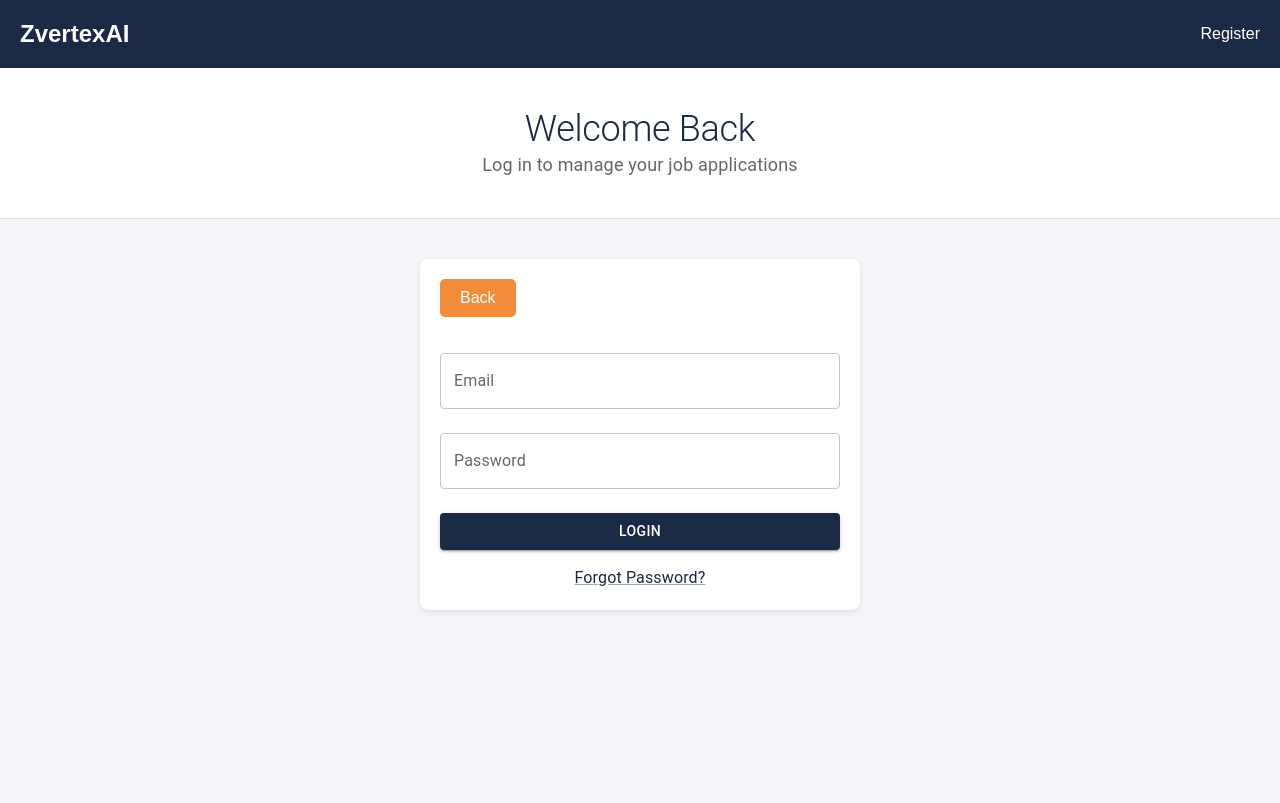
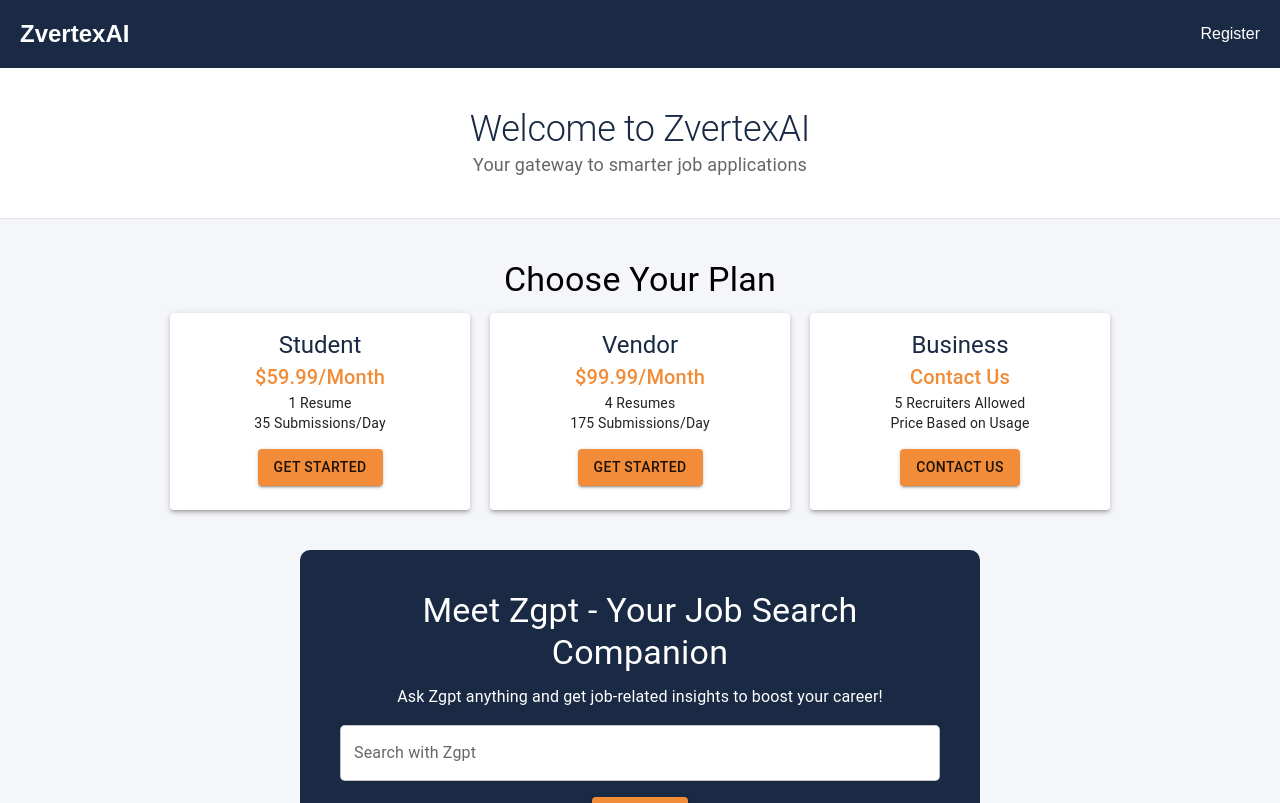
Before and after one commit to Mskumar224/Zvertex, a React (Create React App) app in the folder client/: page / in a window 1280 px wide. Shown: the top 803 px of the page. Built offline with nearby package versions, Linux system fonts and the light colour scheme; no server answers.

Commit message:
Errors resolved on Render deployment level

```diff
--- a/client/src/components/Login.js
+++ b/client/src/components/Login.js
@@ -1,15 +1,17 @@
 import React, { useState } from 'react';
-import { TextField, Button, Typography, Link } from '@mui/material';
+import { TextField, Button, Typography, Link, Card, CardContent, Box } from '@mui/material';
 import axios from 'axios';
 import { useHistory } from 'react-router-dom';
 
 function Login({ setUser }) {
   const [email, setEmail] = useState('');
   const [password, setPassword] = useState('');
+  const [searchQuery, setSearchQuery] = useState('');
+  const [searchResult, setSearchResult] = useState('');
   const history = useHistory();
 
-  const apiUrl = process.env.REACT_APP_API_URL || 'http://localhost:5000';
-  console.log('API URL being used:', apiUrl); // Debug the API URL
+  const apiUrl = process.env.REACT_APP_API_URL || 'https://zvertexai-orzv.onrender.com';
+  console.log('API URL being used:', apiUrl);
 
   const handleSubmit = async (e) => {
     e.preventDefault();
@@ -19,9 +21,26 @@ function Login({ setUser }) {
       setUser({ subscriptionType: res.data.subscriptionType });
       history.push('/dashboard');
     } catch (err) {
-      console.error('Login Error:', err.response); // Log full error details
+      console.error('Login Error:', err.response);
       alert(err.response?.data.msg || 'Login failed');
     }
+  };
+
+  const handleSearch = (e) => {
+    e.preventDefault();
+    if (!searchQuery.trim()) {
+      setSearchResult('Please enter a search term!');
+      return;
+    }
+
+    // Simulate a search response with job-related suggestions
+    const jobSuggestions = [
+      `Looking for "${searchQuery}"? How about exploring job opportunities in this field? Subscribe to our STUDENT plan for $59.99/month and submit your resume to 35 jobs daily!`,
+      `Your search for "${searchQuery}" could lead to a great career! Our VENDOR plan at $99.99/month lets you manage 4 resumes with 175 submissions per day.`,
+      `Interested in "${searchQuery}"? Businesses can hire top talent with our BUSINESS plan—contact us for custom pricing!`,
+    ];
+    const randomSuggestion = jobSuggestions[Math.floor(Math.random() * jobSuggestions.length)];
+    setSearchResult(randomSuggestion);
   };
 
   const goHome = () => history.push('/');
@@ -34,11 +53,88 @@ function Login({ setUser }) {
           <Link href="/register">Register</Link>
         </div>
       </div>
+
+      {/* Hero Section */}
       <div className="hero">
-        <Typography variant="h2">Welcome Back</Typography>
-        <Typography variant="body1">Log in to manage your job applications</Typography>
+        <Typography variant="h2">Welcome to ZvertexAI</Typography>
+        <Typography variant="body1">Your gateway to smarter job applications</Typography>
       </div>
+
+      {/* Subscription Plans Section */}
+      <Box sx={{ padding: '40px', textAlign: 'center' }}>
+        <Typography variant="h4" gutterBottom>Choose Your Plan</Typography>
+        <Box sx={{ display: 'flex', justifyContent: 'center', gap: '20px', flexWrap: 'wrap' }}>
+          {/* Student Plan */}
+          <Card sx={{ width: 300, backgroundColor: '#fff', boxShadow: 3 }}>
+            <CardContent>
+              <Typography variant="h5" color="primary">Student</Typography>
+              <Typography variant="h6" color="secondary">$59.99/Month</Typography>
+              <Typography variant="body2">1 Resume</Typography>
+              <Typography variant="body2">35 Submissions/Day</Typography>
+              <Button variant="contained" color="secondary" sx={{ mt: 2 }} onClick={() => history.push('/register')}>
+                Get Started
+              </Button>
+            </CardContent>
+          </Card>
+
+          {/* Vendor Plan */}
+          <Card sx={{ width: 300, backgroundColor: '#fff', boxShadow: 3 }}>
+            <CardContent>
+              <Typography variant="h5" color="primary">Vendor</Typography>
+              <Typography variant="h6" color="secondary">$99.99/Month</Typography>
+              <Typography variant="body2">4 Resumes</Typography>
+              <Typography variant="body2">175 Submissions/Day</Typography>
+              <Button variant="contained" color="secondary" sx={{ mt: 2 }} onClick={() => history.push('/register')}>
+                Get Started
+              </Button>
+            </CardContent>
+          </Card>
+
+          {/* Business Plan */}
+          <Card sx={{ width: 300, backgroundColor: '#fff', boxShadow: 3 }}>
+            <CardContent>
+              <Typography variant="h5" color="primary">Business</Typography>
+              <Typography variant="h6" color="secondary">Contact Us</Typography>
+              <Typography variant="body2">5 Recruiters Allowed</Typography>
+              <Typography variant="body2">Price Based on Usage</Typography>
+              <Button variant="contained" color="secondary" sx={{ mt: 2 }} onClick={() => window.location.href = 'mailto:support@zvertexai.com'}>
+                Contact Us
+              </Button>
+            </CardContent>
+          </Card>
+        </Box>
+      </Box>
+
+      {/* Zgpt Mini Search Bot Section */}
+      <Box sx={{ padding: '40px', textAlign: 'center', backgroundColor: '#1a2a44', color: 'white', borderRadius: '10px', maxWidth: '600px', margin: '0 auto 40px' }}>
+        <Typography variant="h4" gutterBottom>Meet Zgpt - Your Job Search Companion</Typography>
+        <Typography variant="body1" sx={{ mb: 2 }}>
+          Ask Zgpt anything and get job-related insights to boost your career!
+        </Typography>
+        <form onSubmit={handleSearch}>
+          <TextField
+            label="Search with Zgpt"
+            variant="outlined"
+            fullWidth
+            value={searchQuery}
+            onChange={(e) => setSearchQuery(e.target.value)}
+            sx={{ backgroundColor: 'white', borderRadius: '5px', mb: 2 }}
+          />
+          <Button type="submit" variant="contained" color="secondary" sx={{ padding: '10px 20px' }}>
+            Search
+          </Button>
+        </form>
+        {searchResult && (
+          <Typography variant="body2" sx={{ mt: 2, backgroundColor: '#f28c38', padding: '10px', borderRadius: '5px', display: 'inline-block' }}>
+            {searchResult}
+          </Typography>
+        )}
+      </Box>
+
+      {/* Login Section */}
       <div className="card" style={{ maxWidth: '400px', margin: '40px auto' }}>
+        <Typography variant="h5" align="center">Welcome Back</Typography>
+        <Typography variant="body2" align="center" sx={{ mb: 2 }}>Log in to manage your job applications</Typography>
         <button className="back-button" onClick={() => history.goBack()}>
           Back
         </button>
--- a/client/src/styles.css
+++ b/client/src/styles.css
@@ -16,7 +16,7 @@ body {
 .header h1 {
   margin: 0;
   font-size: 24px;
-    cursor: pointer; /* Make ZvertexAI clickable */
+  cursor: pointer;
 }
 
 .nav-links a {
@@ -70,3 +70,21 @@ body {
 .back-button:hover {
   background-color: #e07b30;
 }
+
+/* New Styles for Subscription Cards and Zgpt */
+.subscription-card {
+  transition: transform 0.3s;
+}
+
+.subscription-card:hover {
+  transform: scale(1.05);
+}
+
+.zgpt-section {
+  animation: fadeIn 1s ease-in;
+}
+
+@keyframes fadeIn {
+  from { opacity: 0; }
+  to { opacity: 1; }
+}
```
Lines whose indentation alone changed are shown as unchanged.
